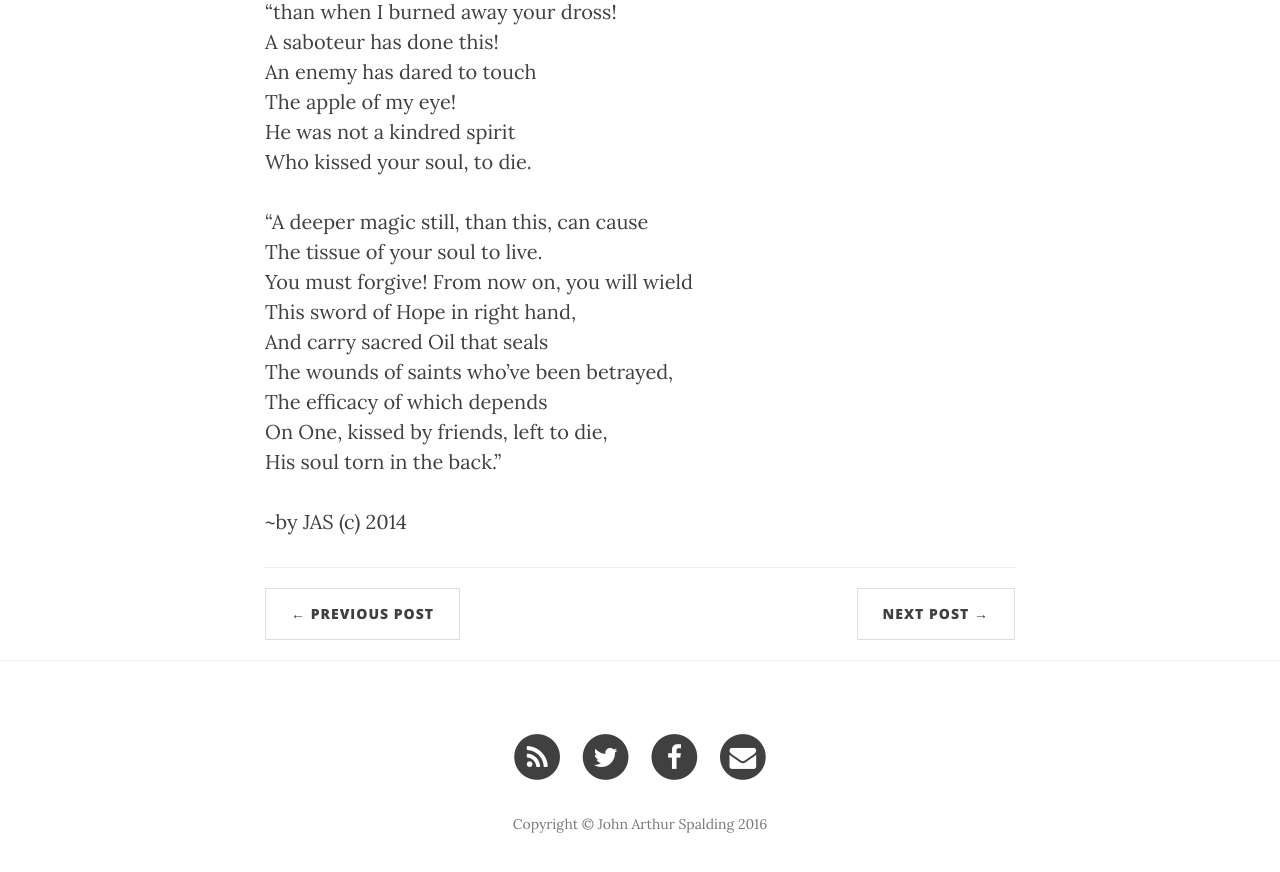
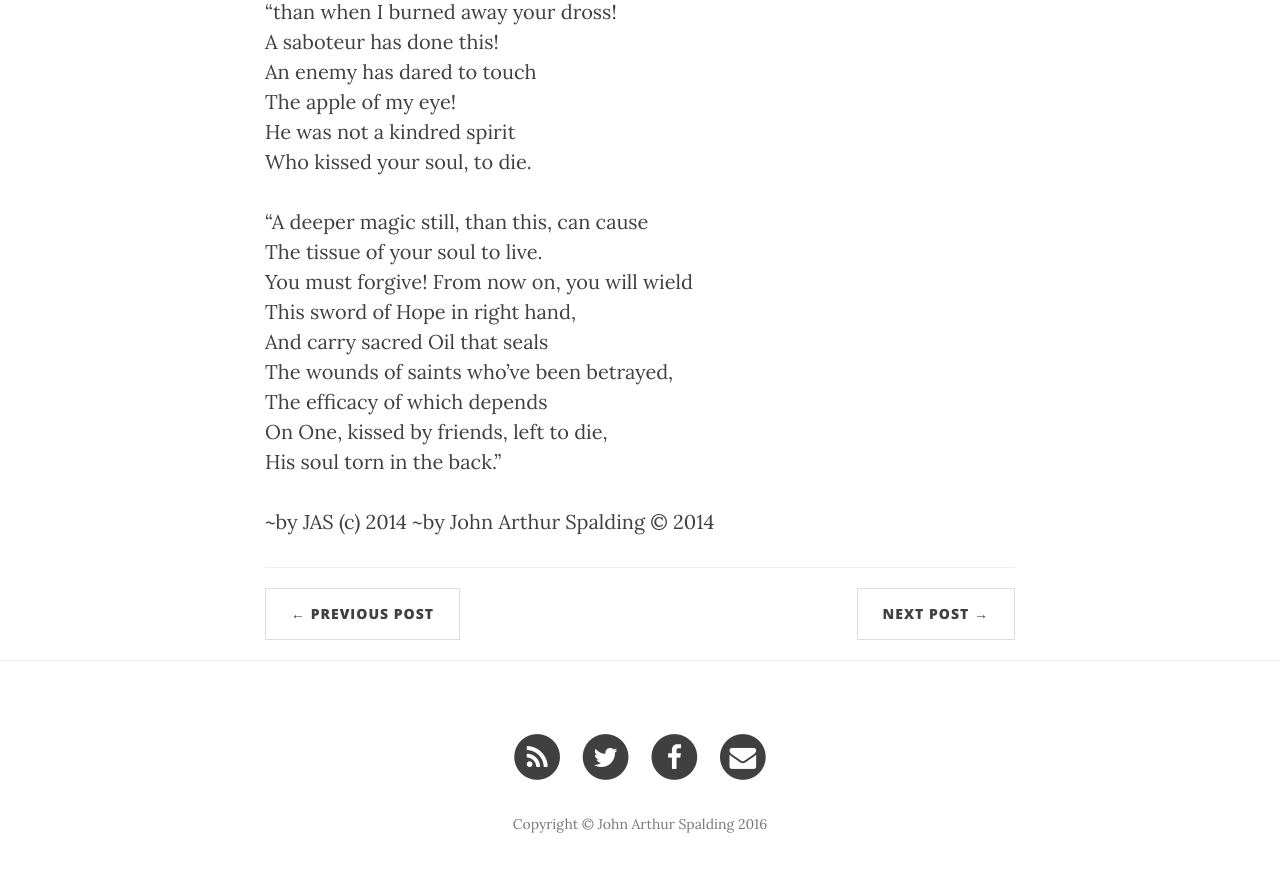
Before and after one commit to fotoetienne/johnarthurspalding, a Jekyll site: the page built from _posts/2014-05-03-soldierwounded.md, in a window 1280 px wide and 900 px high, scrolled down 946 px. Shown: the top 872 px of the window. Built offline with Jekyll 4.4.1, drawn with Linux system fonts in a browser that asks for light colours; nearby versions of some CDN libraries.

Commit message:
Add copyright to soldier wounded

```diff
--- a/_posts/2014-05-03-soldierwounded.md
+++ b/_posts/2014-05-03-soldierwounded.md
@@ -34,3 +34,4 @@ On One, kissed by friends, left to die,
 His soul torn in the back."
 
  ~by JAS (c) 2014
+ ~by John Arthur Spalding &copy; 2014
```
